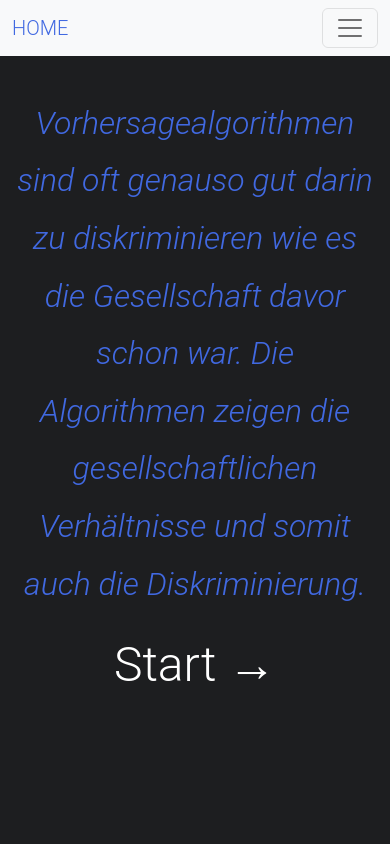
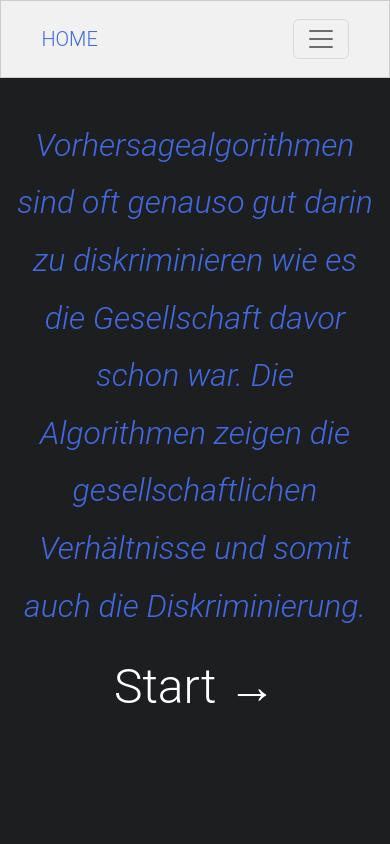
Before and after one commit to kanalona/discrimination-barometer, a Vue app: page / in a window 390 px wide. Shown: the top 844 px of the page. Built offline with nearby package versions, Linux system fonts and the light colour scheme; what vue-tippy would draw is missing.

Commit message:
add responsive navbar

```diff
--- a/src/App.vue
+++ b/src/App.vue
@@ -13,32 +13,16 @@
 
 <script>
 import TheNavbar from "./components/layout/TheNavbar.vue";
-// import TopContainer from "./components/layout/TopContainer.vue";
 export default {
   components: {
     TheNavbar,
-    // TopContainer,
   },
-  data() {
-    return {
-      padding: 0,
-    };
-  },
-  methods: {
-    addPadding(isSticky, headerHeight) {
-      if (isSticky) {
-        this.padding = `${headerHeight}px`;
-      } else {
-        this.padding = `0px`;
-      }
-    },
-  },
+
 };
 </script>
 
 <style>
 #app {
-  /* font-family: Avenir, Helvetica, Arial, sans-serif; */
   font-family: "Roboto", sans-serif;
   font-weight: 300;
   -webkit-font-smoothing: antialiased;
@@ -136,7 +120,6 @@ h1, h2, h3 {
   background-color: #535252;
   color: #fff;
 }
-
 .tippy-box[data-theme~="gray-white"][data-placement^="top"]
   > .tippy-arrow::before {
   border-top-color: #535252;
@@ -276,11 +259,9 @@ p {
 .font-light {
   font-weight: 300;
 }
-
 .font-regular {
   font-weight: 400;
 }
-
 .font-heavy {
   font-weight: 700;
 }
@@ -290,26 +271,21 @@ p {
 .left {
   text-align: left;
 }
-
 .right {
   text-align: right;
 }
-
-.center {
+/* .center {
   text-align: center;
   margin-left: auto;
   margin-right: auto;
-}
-
+} */
 .justify {
   text-align: justify;
 }
-
 .nomargin {
   margin: 0;
   padding: 0;
 }
-
 .background-wrapper > * {
   padding: 3rem;
   /* width: 100%; */
--- a/src/components/layout/TheNavbar.vue
+++ b/src/components/layout/TheNavbar.vue
@@ -1,5 +1,6 @@
 <template>
-  <nav class="navbar sticky-top navbar-expand-lg bg-light">
+  <header>
+    <nav class="navbar sticky-top navbar-expand-lg">
       <div class="container-fluid">
         <router-link class="navbar-brand" to="/">{{
           "Home".toUpperCase()
@@ -38,9 +39,29 @@
         </div>
       </div>
     </nav>
+  </header>
 </template>
 
 <style scoped>
+header {
+  padding: 10px;
+  background: #f1f1f1;
+  border: 1px solid #ccc;
+  width: 100%;
+  display: flex;
+  justify-content: center;
+  align-items: center;
+  z-index: 200;
+}
+nav {
+  width: 90%;
+  margin: auto;
+  max-width: 65rem;
+  display: flex;
+  justify-content: space-between;
+  align-items: center;
+}
+
 li {
   margin: 0 0.5rem;
 }
@@ -50,9 +71,4 @@ a:active,
 a.router-link-active {
   color: var(--primaryColor);
 }
-
-/* a:active,
-a.router-link-active {
-  border-bottom: 1px solid var(--primaryColor);
-} */
 </style>
```
Lines whose indentation alone changed are shown as unchanged.
